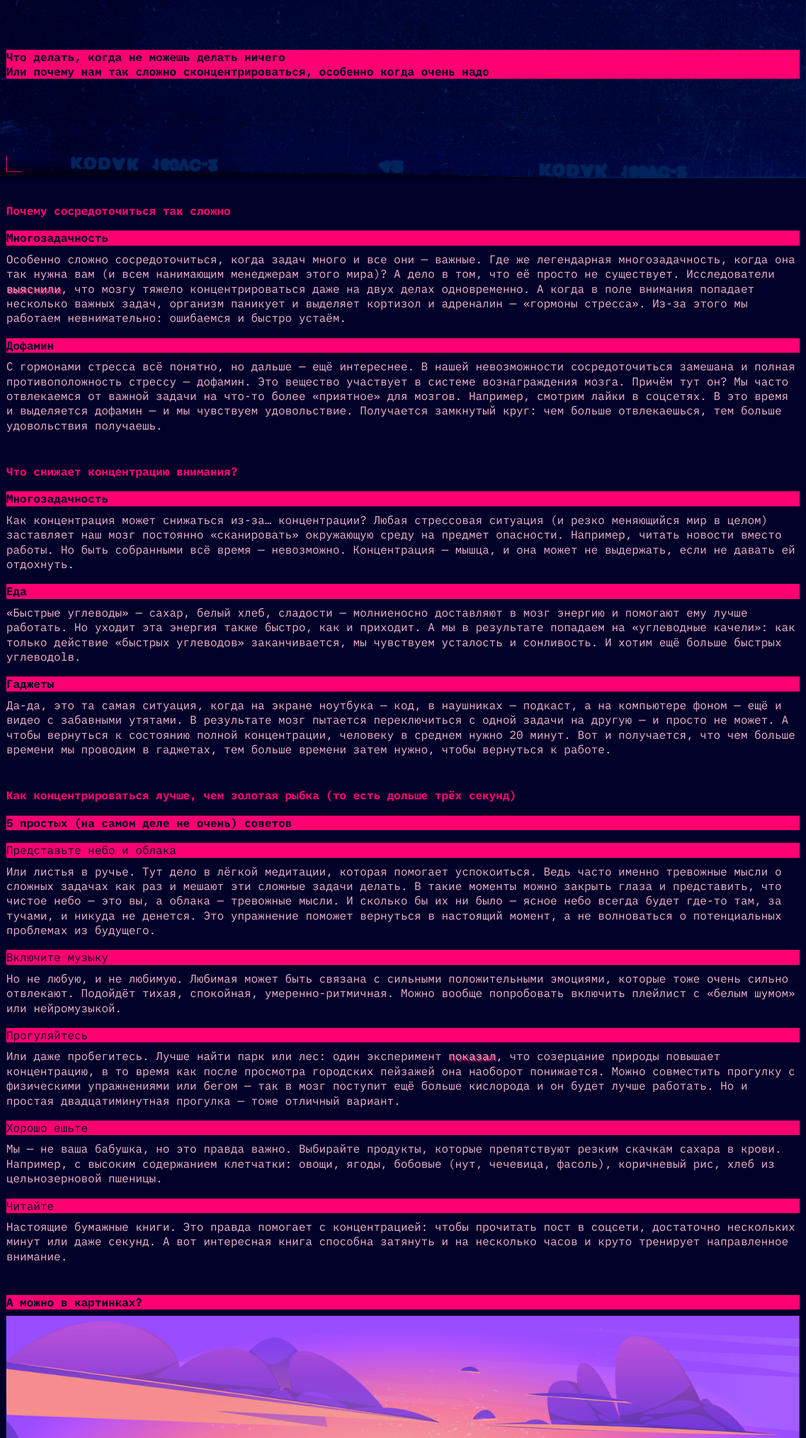
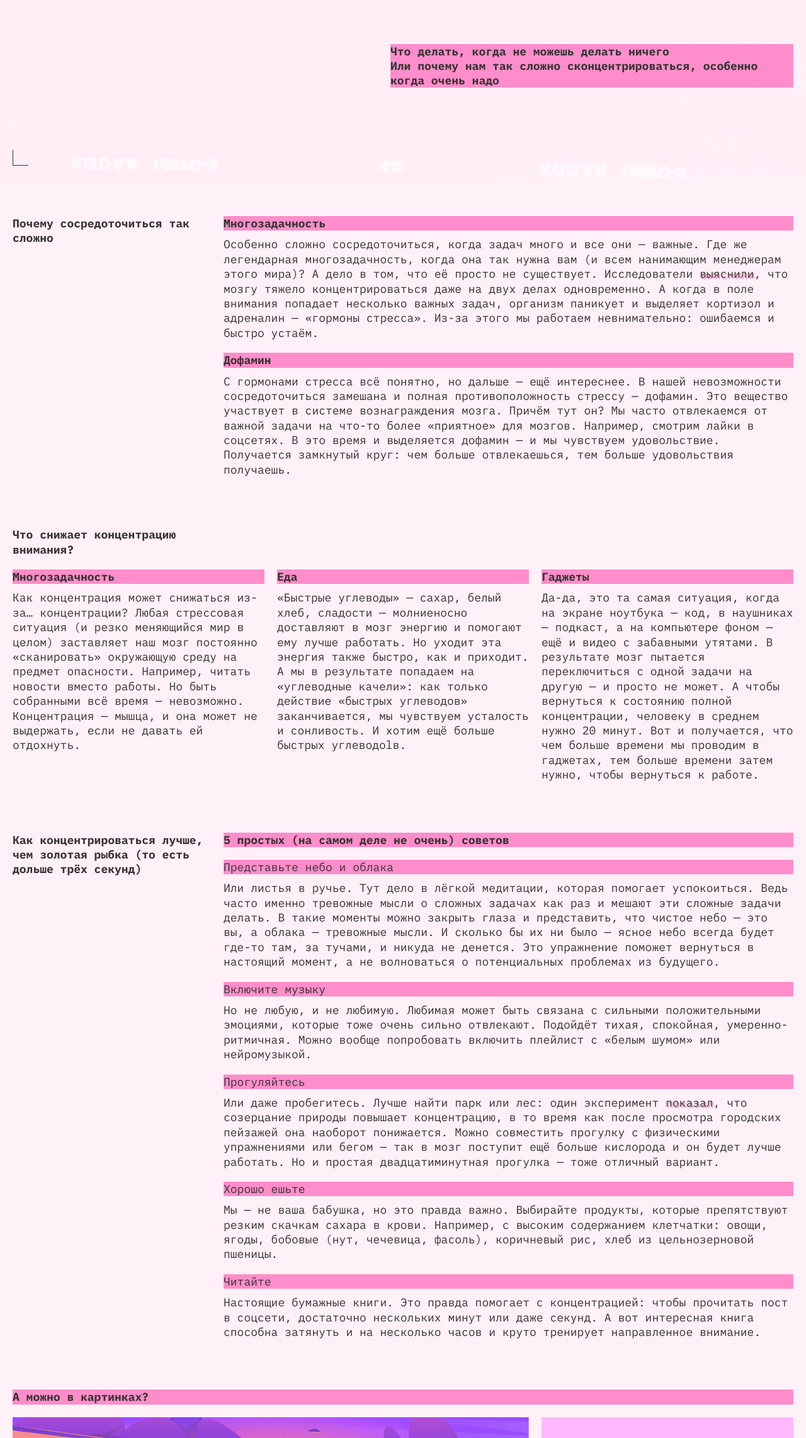
Before and after one commit to Anna-075/slozhno-sosredotochitsya-fd, a plain HTML site: page index.html in a window 1280 px wide. Shown: the part 517-2800 px from the top of the page at 63% size. Drawn offline with Linux system fonts and the light colour scheme.

Commit message:
Первая версия проекта

```diff
--- a/index.html
+++ b/index.html
@@ -6,8 +6,8 @@
     <meta name="viewport" content="width=device-width, initial-scale=1.0" />
     <meta name="color-scheme" content="dark light" />
     <title>Сложно сосредоточиться</title>
-    <link rel="icon" href="./images/favicon.ico" type="image/x-icon">
-    <link rel="icon" href="./images/favicon.svg" type="image/svg+xml">
+    <link rel="icon" href="./images/favicon.ico" type="image/x-icon" />
+    <link rel="icon" href="./images/favicon.svg" type="image/svg+xml" />
     <link rel="stylesheet" href="./fonts/fonts.css" />
     <link rel="stylesheet" href="./styles/globals.css" />
     <link rel="stylesheet" href="./styles/variables.css" />
@@ -48,10 +48,15 @@
         <div class="header__decor-element" aria-hidden="true"></div>
         <h1 class="header__title accent-title">no focus</h1>
       </div>
-      <p class="header__text title-decore">
-        Что делать, когда не можешь делать ничего<br />Или почему нам так сложно
-        сконцентрироваться, особенно когда очень надо
+      <div class="header__text-box title-decore">
+        <p class="header__text">
+          Что делать, когда не можешь делать ничего
         </p>
+        <p class="header__text">
+          Или почему нам так сложно сконцентрироваться, особенно когда очень
+          надо
+        </p>
+      </div>
     </header>
     <main class="content">
       <article class="content__section">
@@ -64,11 +69,16 @@
               важные. Где же легендарная многозадачность, когда она так нужна
               вам (и всем нанимающим менеджерам этого мира)? А дело в том, что
               её просто не существует. Исследователи
-              <a href="#0" class="content__text-link">выяснили</a>, что мозгу
-              тяжело концентрироваться даже на двух делах одновременно. А когда
-              в поле внимания попадает несколько важных задач, организм паникует
-              и выделяет кортизол и адреналин — «гормоны стресса». Из-за этого
-              мы работаем невнимательно: ошибаемся и быстро устаём.
+              <a
+                href="https://dana.org/news-and-insights/"
+                target="_blank"
+                class="content__text-link"
+                >выяснили</a
+              >, что мозгу тяжело концентрироваться даже на двух делах
+              одновременно. А когда в поле внимания попадает несколько важных
+              задач, организм паникует и выделяет кортизол и адреналин —
+              «гормоны стресса». Из-за этого мы работаем невнимательно:
+              ошибаемся и быстро устаём.
             </p>
           </li>
           <li class="content__item">
@@ -86,9 +96,9 @@
           </li>
         </ul>
       </article>
-      <article class="content__section">
+      <article class="content__section section-reasons">
         <h2 class="content__title">Что снижает концентрацию внимания?</h2>
-        <ul class="content__list">
+        <ul class="content__list list-reasons">
           <li class="content__item">
             <h3 class="content__item-title title-decore">Многозадачность</h3>
             <p class="content__item-text">
@@ -126,7 +136,7 @@
         </ul>
       </article>
       <article class="content__section">
-        <h2 class="content__title">
+        <h2 class="content__title title-advice">
           Как концентрироваться лучше, чем золотая рыбка (то есть дольше трёх
           секунд)
         </h2>
@@ -135,7 +145,9 @@
         </h3>
         <ul class="content__list">
           <li class="content__item">
-            <h4 class="content__item-title title-mini title-decore">Представьте небо и облака</h4>
+            <h4 class="content__item-title title-mini title-decore">
+              Представьте небо и облака
+            </h4>
             <p class="content__item-text">
               Или листья в ручье. Тут дело в лёгкой медитации, которая помогает
               успокоиться. Ведь часто именно тревожные мысли о сложных задачах
@@ -148,7 +160,9 @@
             </p>
           </li>
           <li class="content__item">
-            <h4 class="content__item-title title-mini title-decore">Включите музыку</h4>
+            <h4 class="content__item-title title-mini title-decore">
+              Включите музыку
+            </h4>
             <p class="content__item-text">
               Но не любую, и не любимую. Любимая может быть связана с сильными
               положительными эмоциями, которые тоже очень сильно отвлекают.
@@ -157,19 +171,27 @@
             </p>
           </li>
           <li class="content__item">
-            <h4 class="content__item-title title-mini title-decore">Прогуляйтесь</h4>
+            <h4 class="content__item-title title-mini title-decore">
+              Прогуляйтесь
+            </h4>
             <p class="content__item-text">
               Или даже пробегитесь. Лучше найти парк или лес: один эксперимент
-              <a href="#0" class="content__text-link">показал</a>, что созерцание
-              природы повышает концентрацию, в то время как после просмотра
-              городских пейзажей она наоборот понижается. Можно совместить
-              прогулку с физическими упражнениями или бегом — так в мозг
-              поступит ещё больше кислорода и он будет лучше работать. Но и
+              <a
+                href="https://www.sciencedirect.com/science/article/abs/pii/S0272494415000328"
+                target="_blank"
+                class="content__text-link"
+                >показал</a
+              >, что созерцание природы повышает концентрацию, в то время как
+              после просмотра городских пейзажей она наоборот понижается. Можно
+              совместить прогулку с физическими упражнениями или бегом — так в
+              мозг поступит ещё больше кислорода и он будет лучше работать. Но и
               простая двадцатиминутная прогулка — тоже отличный вариант.
             </p>
           </li>
           <li class="content__item">
-            <h4 class="content__item-title title-mini title-decore">Хорошо ешьте</h4>
+            <h4 class="content__item-title title-mini title-decore">
+              Хорошо ешьте
+            </h4>
             <p class="content__item-text">
               Мы — не ваша бабушка, но это правда важно. Выбирайте продукты,
               которые препятствуют резким скачкам сахара в крови. Например, с
@@ -189,7 +211,9 @@
         </ul>
       </article>
       <section class="content__pictures">
-        <h3 class="content__title content__subtitle title-decore">А можно в картинках?</h3>
+        <h3 class="content__title content__subtitle title-decore">
+          А можно в картинках?
+        </h3>
         <div class="content__gallery">
           <img
             src="./images/sunset.png"
--- a/styles/dark.css
+++ b/styles/dark.css
@@ -1,16 +1,8 @@
-/*
-  Специально для тёмной темы при наличии класса,
-  здесь окажутся стили, которые нужно переопределить принудительно,
-  переключая тему
-*/
-
 :root.theme-dark {
-  /* сохраните этот селектор в приведённом виде.
-    Так стили написанные ниже будут иметь больший вес,
-    чем стили в медиазапросе предпочтений пользователя
-  */
+  --main-color: #000028;
+  --main-text-color: #F1B2CE;
+  --accent-title-color: #DB00FF;
+  --accent-color: #FF0070;
+  --main-background-color: #000028;
+  --cover-image: url(../images/cover-image-dark.png);
 }
-
-.theme-dark .page {
-  /* Вам также нужно будет написать ряд подобных селекторов */
-}
--- a/styles/globals.css
+++ b/styles/globals.css
@@ -1,5 +1,3 @@
-/* Глобальные стили для проекта, их можно дополнять и менять по желанию */
-
 *,
 *::before,
 *::after {
--- a/styles/light.css
+++ b/styles/light.css
@@ -1,22 +1,57 @@
-/*
-  Специально для светлой темы при наличии класса.
-  Здесь окажутся стили, которые нужно переопределить принудительно,
-  переключая тему
-*/
-
 :root.theme-light {
-  /* сохраните этот селектор в приведённом виде.
-    Так стили написанные ниже будут иметь больший вес,
-    чем стили в медиазапросе предпочтений пользователя
-  */
-  /* --main-color: #353430;
+  --main-color: #353430;
   --main-text-color: #353430;
   --accent-title-color: #FFC2E6;
   --accent-color: #FF8DCB;
   --main-background-color: #FFF1F7;
-  --cover-image: url(../images/cover-image-light.png); */
+  --cover-image: url(../images/cover-image-light.png);
+}
 
-  /* .decorative-corners::before,
+.theme-light .decorative-corners::before,
+.theme-light .decorative-corners::after,
+.theme-light .header__theme-menu-button_active {
+  border-color: var(--main-color);
+}
+
+.theme-light .header__decor-element {
+  display: none;
+}
+
+.theme-light .header__theme-menu-button,
+.theme-light .content__head {
+  color: var(--main-text-color);
+}
+
+.theme-light .header__theme-menu-button:hover {
+  border: 1px solid rgba(53, 52, 48, .3);
+}
+
+.theme-light .header__theme-menu-button:focus-visible {
+  outline: none;
+  border-bottom: 1px solid var(--main-color);
+}
+
+.theme-light .content__title {
+  color: var(--main-text-color);
+}
+
+@media (width >= 1024px) {
+  .theme-light  .footer__text {
+    text-shadow: 2px 2px 0 #FF0070;
+  }
+}
+
+@media (prefers-color-scheme: light) {
+  :root  {
+    --main-color: #353430;
+    --main-text-color: #353430;
+    --accent-title-color: #FFC2E6;
+    --accent-color: #FF8DCB;
+    --main-background-color: #FFF1F7;
+    --cover-image: url(../images/cover-image-light.png);
+  }
+
+  .decorative-corners::before,
   .decorative-corners::after,
   .header__theme-menu-button_active {
     border-color: var(--main-color);
@@ -28,28 +63,25 @@
 
   .header__theme-menu-button,
   .content__head {
-    color: var(--main-color);
+    color: var(--main-text-color);
   }
 
   .header__theme-menu-button:hover {
-    border: 1px solid rgba(0, 0, 40, .3   );
+    border: 1px solid rgba(53, 52, 48, .3);
   }
 
   .header__theme-menu-button:focus-visible {
+    outline: none;
     border-bottom: 1px solid var(--main-color);
   }
 
-  .content__text-link:focus-visible {
-    outline: 1px solid rgba(0, 0, 40, .5);
+  .content__title {
+    color: var(--main-text-color);
   }
 
   @media (width >= 1024px) {
     .footer__text {
       text-shadow: 2px 2px 0 #FF0070;
     }
-  } */
+  }
 }
-
-.theme-light .page {
-  /* Вам также нужно будет написать ряд подобных селекторов */
-}
--- a/styles/style.css
+++ b/styles/style.css
@@ -1,6 +1,4 @@
 .page {
-  /* max-width: 375px; */
-  width: 100vw;
   background-image: var(--cover-image);
   background-position: center;
   background-size: cover;
@@ -14,8 +12,8 @@
   position: relative;
   display: grid;
   align-items: center;
+  height: 100vh;
   min-height: 668px;
-  height: 100vh;
   grid-template-columns: 1fr;
   grid-template-rows: 1fr min-content 1fr;
   padding: 10px;
@@ -87,11 +85,21 @@
   text-transform: lowercase;
   line-height: 1.3;
   border: none;
+  cursor: pointer;
 }
 
 .header__theme-menu-button_active {
   pointer-events: none;
   border: 1px solid var(--accent-color);
+}
+
+.header__theme-menu-button:hover {
+  border: 1px solid rgba(255, 0, 112, .3);
+}
+
+.header__theme-menu-button:focus-visible {
+  outline: none;
+  border-bottom: 1px solid var(--accent-color);
 }
 
 .header__title {
@@ -143,6 +151,7 @@
 
 .content__item {
   display: grid;
+  grid-template-rows: min-content 1fr;
   gap: 10px;
 }
 
@@ -169,6 +178,19 @@
   text-shadow: 2px 2px 0 var(--accent-color);
   line-height: 1.3;
   text-decoration: none;
+  cursor: pointer;
+}
+
+.content__text-link:hover {
+  border-bottom: 1px solid var(--main-text-color);
+}
+
+.content__text-link:focus {
+  outline: none;
+}
+
+.content__text-link:focus-visible {
+  outline: 1px solid var(--main-text-color);
 }
 
 .content__pictures {
@@ -183,6 +205,7 @@
 
 .content__image {
   width: 100%;
+  height: 100%;
 }
 
 .footer {
@@ -190,8 +213,8 @@
   display: grid;
   align-items: center;
   justify-content: center;
+  height: 100vh;
   min-height: 668px;
-  height: 100vh;
   padding: 0 10px;
   background-color: var(--main-background-color);
 }
@@ -200,62 +223,7 @@
   text-shadow: 2px 2px 0 var(--accent-color);
 }
 
-
-
-
-
-
-
-
-
-
-
-
-
-
-
-
-
-
-/*
-
-.header__theme-menu-button:hover {
-  border: 1px solid rgba(255, 0, 112, .3);
-}
-
-.header__theme-menu-button:focus-visible {
-  outline: none;
-  border-bottom: 1px solid var(--accent-color);
-}
-
- */
-
-
-
-
-
-
-
-/*
-.content__text-link:hover {
-  border-bottom: 1px solid var(--main-text-color);
-}
-
-.content__text-link:focus-visible {
-  outline: 1px solid var(--main-text-color);
-}
-*/
-
-
-
-
-
-
-/* @media (width >= 768px) {
-  .page {
-    max-width: 768px;
-  }
-
+@media (width >= 768px) {
   .header {
     min-height: 1024px;
     padding: 20px;
@@ -283,10 +251,16 @@
 
   .header__title {
     justify-self: start;
+    margin-left: -20px;
   }
 
-  .header__text {
-    width: 364px;
+  .accent-title {
+    font-size: clamp(7.5rem, 0.5625rem + 14.4531vw, 9.8125rem);
+    letter-spacing: 0;
+  }
+
+  .header__text-box {
+    width: 50vw;
     justify-self: end;
   }
 
@@ -294,85 +268,36 @@
     gap: 80px;
     padding: 60px 20px;
   }
-} */
 
-
-
-
-
-/* @media (width >= 768px) {
-
-  .header__theme-menu-list {
-    margin: 173px 0;
+  .content__section {
+    grid-template-columns: 315px 1fr;
   }
 
-  .header__title {
-    margin-left: -20px;
+  .section-reasons {
+    grid-template-columns: repeat(3, 1fr);
+    grid-template-rows: min-content 1fr;
   }
 
-  .accent-title {
-    letter-spacing: 0;
-  }
-
-  .content__head {
-    margin-bottom: 0;
-  }
-
-  .content__why {
-    display: grid;
-    grid-template-columns: 1fr 2fr;
-    gap: var(--indent-medium);
-  }
-
-  .content__what {
-    display: grid;
-    grid-template-columns: repeat(3, 1fr);
-    grid-template-rows: min-content 1fr;
-    gap: var(--indent-medium);
-  }
-
-  .list-what {
-    grid-row-start: 2;
-    grid-column-start: 1;
-    grid-column-end: 4;
-  }
-
-  .content__how {
-    display: grid;
-    grid-template-columns: 1fr 2fr;
-    grid-template-rows: repeat(2, min-content);
-    gap: var(--indent-medium);
-  }
-
-  .head-how {
-    grid-column: 1;
-    grid-row-start: 1;
-    grid-row-end: 3;
-  }
-
-  .list-how {
-    grid-column: 2;
-  }
-
-  .content__title {
-    margin-bottom: var(--indent-small);
+  .list-reasons {
+    grid-row: 2;
+    grid-column: 1 / 4;
   }
 
   .title-advice {
-    margin-bottom: 0;
-    display: inline;
+    grid-row: 1 / 3;
+  }
+
+  .content__pictures {
+    gap: 20px;
   }
 
   .content__gallery {
     grid-template-columns: repeat(3, 1fr);
     grid-template-rows: 192px 230px 318px;
-    gap: var(--indent-medium);
-    margin-top: var(--indent-medium);
+    gap: 20px;
   }
 
   .content__image {
-    width: 100%;
-    height: 100%;
     object-fit: cover;
   }
 
@@ -402,40 +327,31 @@
   }
 
   .footer {
-    padding: 463px 0;
+    min-height: 1024px;
   }
-} */
+}
 
-/* @media (width >= 1024px) {
+@media (width >= 1024px) {
+  .header {
+    min-height: 768px;
+  }
+
   .header__theme-menu {
-    justify-content: center;
+    justify-self: center;
+    align-self: self-start;
   }
 
   .header__theme-menu-list {
     flex-direction: row;
-    margin: 0 0 273px;
   }
 
-  .accent-title {
-    font-size: clamp(7.5rem, 0.5625rem + 14.4531vw, 9.8125rem);
-  }
-
-  .header__text {
-    width: 491px;
-    margin: 116px 0;
-  }
-
-  .content__why {
+  .content__section {
     grid-template-columns: 315px 1fr;
   }
 
-  .list-what {
+  .list-reasons {
+    display: grid;
     grid-template-columns: repeat(3, 1fr);
-    gap: var(--indent-medium);
-  }
-
-  .content__how {
-    grid-template-columns: 315px 1fr;
   }
 
   .content__gallery {
@@ -443,50 +359,6 @@
   }
 
   .footer {
-    padding: 319px 0;
+    min-height: 768px;
   }
-} */
-/*
-@media (prefers-color-scheme: light) {
-  :root {
-    --main-color: #353430;
-    --main-text-color: #353430;
-    --accent-title-color: #FFC2E6;
-    --accent-color: #FF8DCB;
-    --main-background-color: #FFF1F7;
-    --cover-image: url(../images/cover-image-light.png);
-  }
-
-  .decorative-corners::before,
-  .decorative-corners::after,
-  .header__theme-menu-button_active {
-    border-color: var(--main-color);
-  }
-
-  .header__decor-element {
-    display: none;
-  }
-
-  .header__theme-menu-button,
-  .content__head {
-    color: var(--main-color);
-  }
-
-  .header__theme-menu-button:hover {
-    border: 1px solid rgba(0, 0, 40, .3   );
-  }
-
-  .header__theme-menu-button:focus-visible {
-    border-bottom: 1px solid var(--main-color);
-  }
-
-  .content__text-link:focus-visible {
-    outline: 1px solid rgba(0, 0, 40, .5);
-  }
-
-  @media (width >= 1024px) {
-    .footer__text {
-      text-shadow: 2px 2px 0 #FF0070;
-    }
-  }
-} */
+}
--- a/styles/variables.css
+++ b/styles/variables.css
@@ -1,8 +1,3 @@
-/*
-  Переменные для вашего проекта
-  и их переопределение под различные устройства
-*/
-
 :root {
   --main-color: #000028;
   --main-text-color: #F1B2CE;
```
Lines whose indentation alone changed are shown as unchanged.
